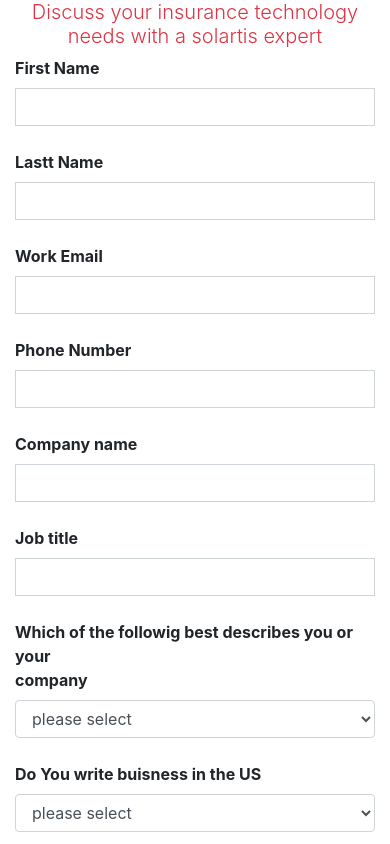
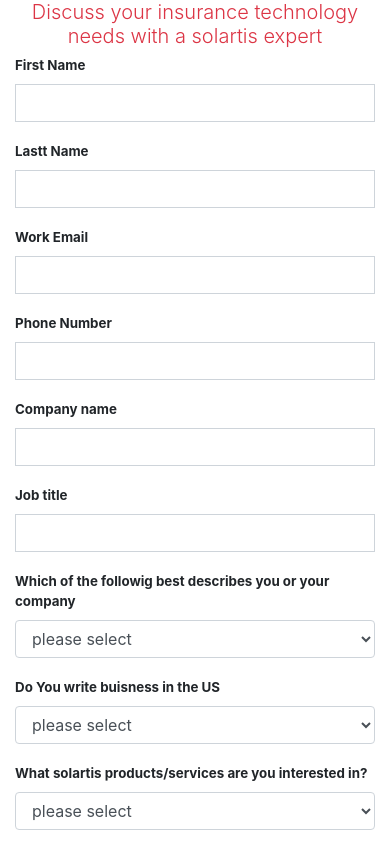
Before and after one commit to VikramSekar/solartis-form, a plain HTML site: page index.html in a window 390 px wide. Shown: the top 844 px of the page. Drawn offline with nearby package versions, Linux system fonts and the light colour scheme.

Commit message:
Update style.css

```diff
--- a/style.css
+++ b/style.css
@@ -3,3 +3,9 @@
     padding: 0;
     box-sizing: border-box;
 }
+@media screen and (min-width:0) and (max-width:500px)
+{
+ .col-12{
+    font-size: smaller;
+ }
+}
```
